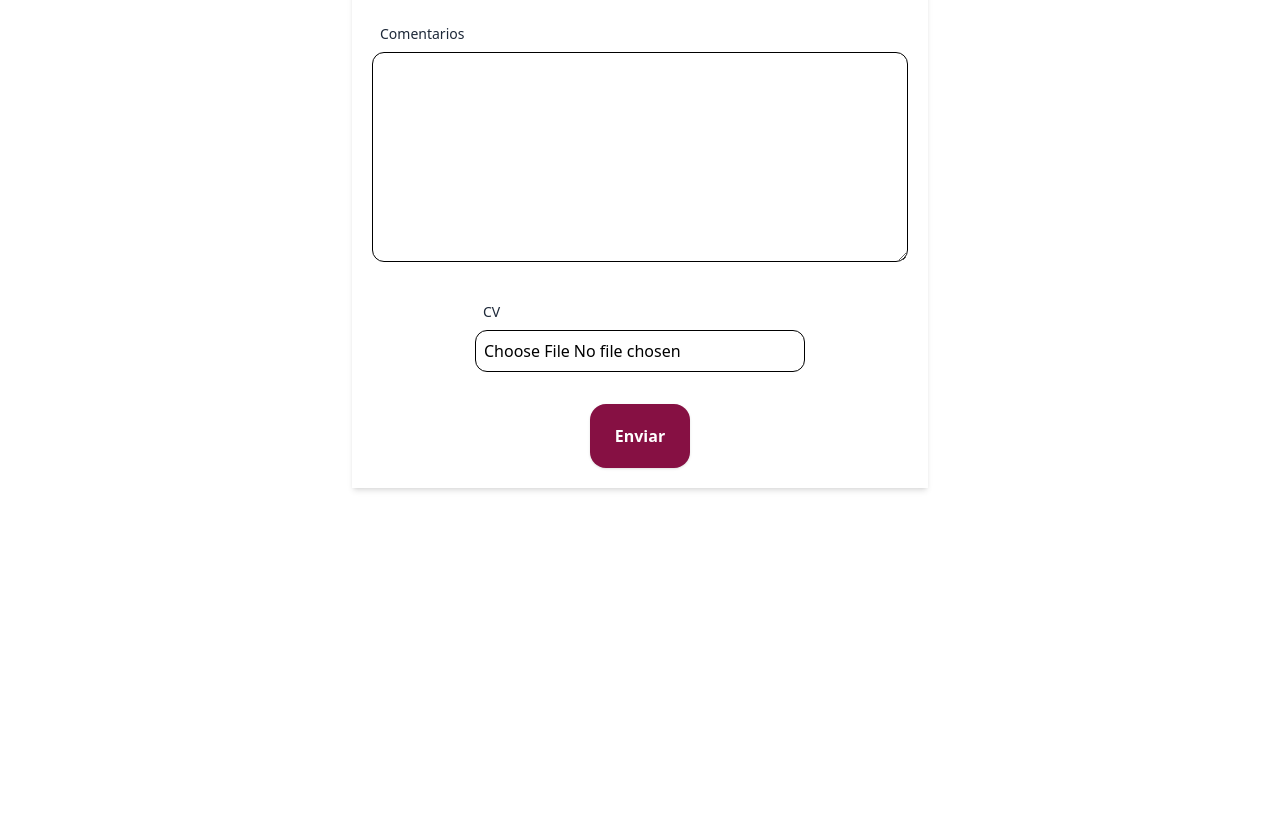
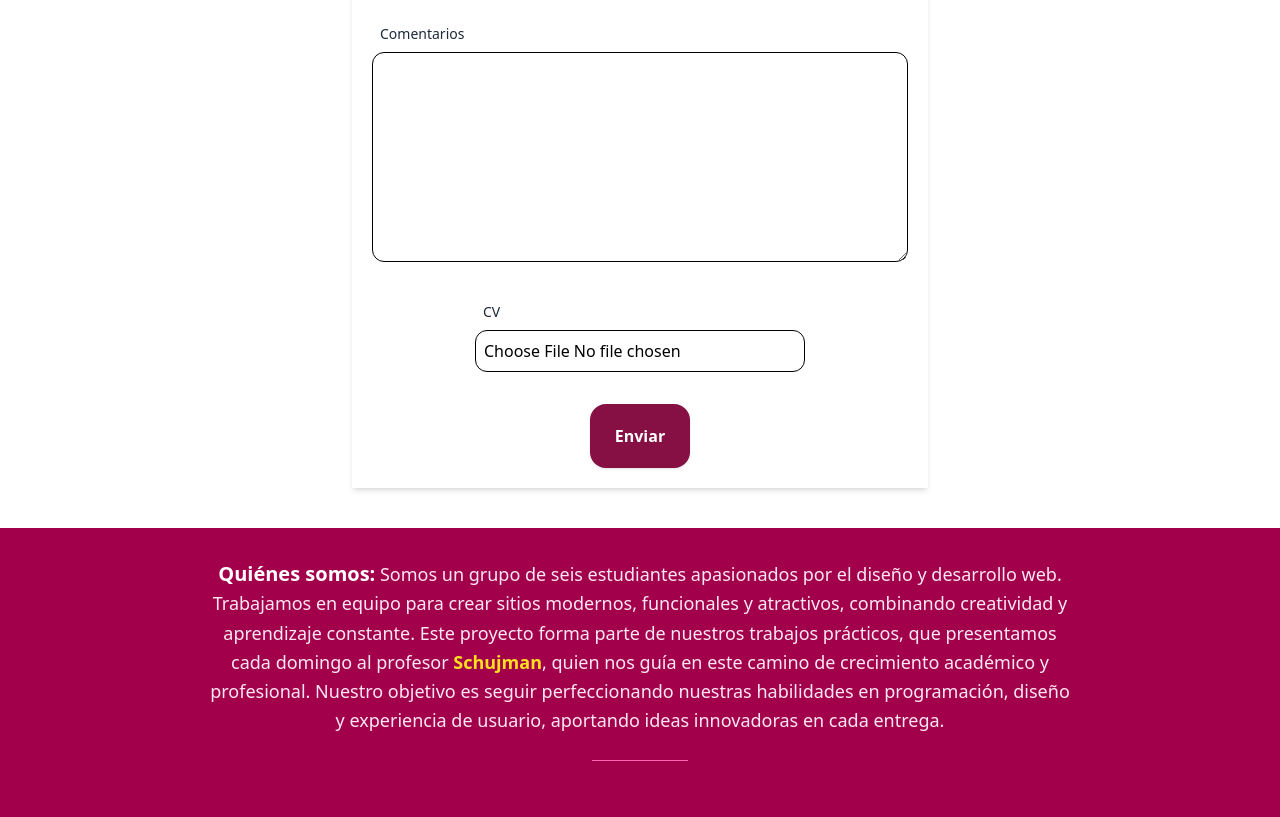
Before and after one commit to zkolsh/schumi-09-21, a website built with Vite: page index.html in a window 1280 px wide. Shown: the part 582-1399 px from the top of the page. Before the commit the page ends 1110 px from the top, so only its background shows below. Built offline with nearby package versions, Linux system fonts and the light colour scheme; files whose address does not match are found by name.

Commit message:
redes y somos

```diff
--- a/index.html
+++ b/index.html
@@ -16,15 +16,15 @@
 					<div class="flex items-center gap-2">
 						<a href="https://instagram.com" target="_blank" class="social-logo">
 							<img src="img/instagram-logo.jpg" alt="Instagram"
-							class="w-6 h-6">
+							class="w-5 h-5 md:w-6 md:h-6 lg:w-8 lg:h-8 object-contain"">
 						</a>
 						<a href="https://youtube.com" target="_blank" class="social-logo">
 							<img src="img/youtube-logo.png" alt="YouTube"
-							class="w-6 h-6">
+							class="w-5 h-5 md:w-6 md:h-6 lg:w-8 lg:h-8 object-contain"">
 						</a>
 						<a href="https://x.com" target="_blank" class="social-logo">
 							<img src="img/x-logo.png" alt="X (Twitter)"
-							class="w-6 h-6">
+							class="w-5 h-5 md:w-6 md:h-6 lg:w-8 lg:h-8 object-contain"">
 						</a>
         			</div>
     			</div>
@@ -80,5 +80,23 @@
 			w-25 max-w-md p-5 mx-auto md:col-span-2">Enviar</button>
 		</form>
 		<script type="module" src="js/form.js"></script>
+
+		 <footer class="bg-pink-800 text-white py-8 mt-auto">
+        <div class="max-w-4xl mx-auto px-4 text-center">
+
+            <p class="text-base md:text-lg leading-relaxed text-pink-100 mb-6">
+                <span class="font-bold text-white text-lg md:text-xl">Quiénes somos:</span>
+                Somos un grupo de seis estudiantes apasionados por el diseño y desarrollo web.
+                Trabajamos en equipo para crear sitios modernos, funcionales y atractivos,
+                combinando creatividad y aprendizaje constante. Este proyecto forma parte de nuestros
+                trabajos prácticos, que presentamos cada domingo al profesor
+                <span class="font-semibold text-yellow-300">Schujman</span>, quien nos guía en este
+                camino de crecimiento académico y profesional. Nuestro objetivo es seguir
+                perfeccionando nuestras habilidades en programación, diseño y experiencia de usuario,
+                aportando ideas innovadoras en cada entrega.
+            </p>
+
+            <!-- Línea simple -->
+            <div class="w-24 h-px bg-pink-400 mx-auto mb-6"></div>
 	</body>
 </html>
```
